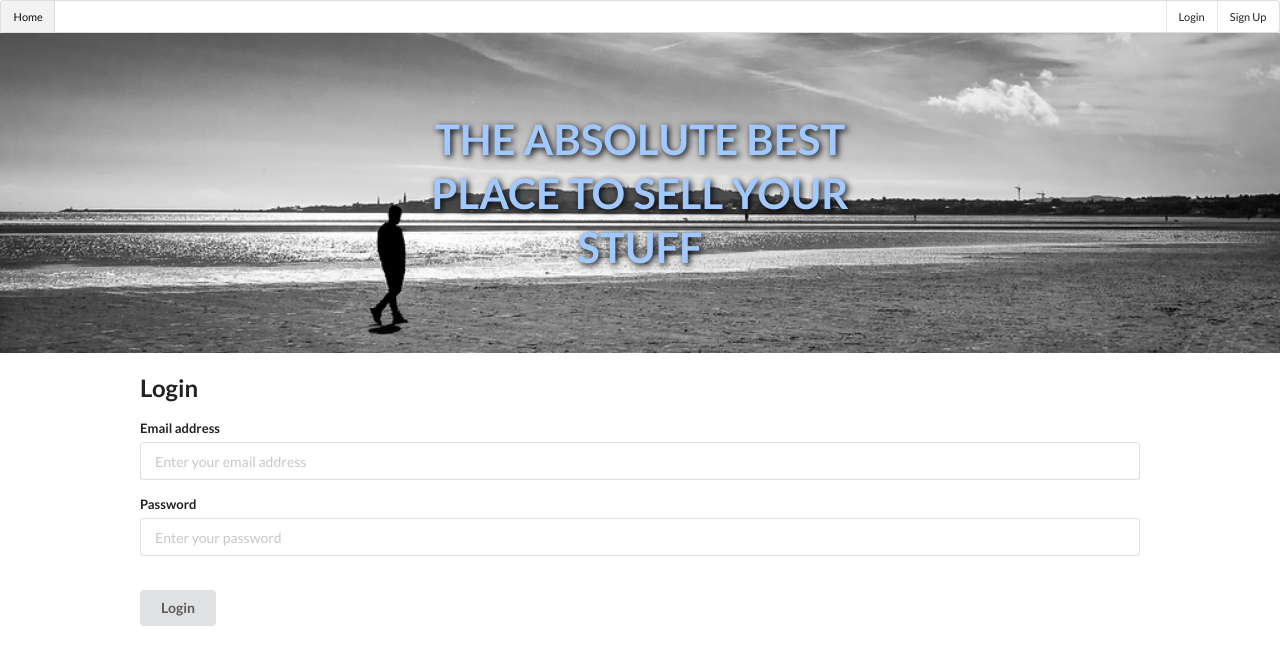
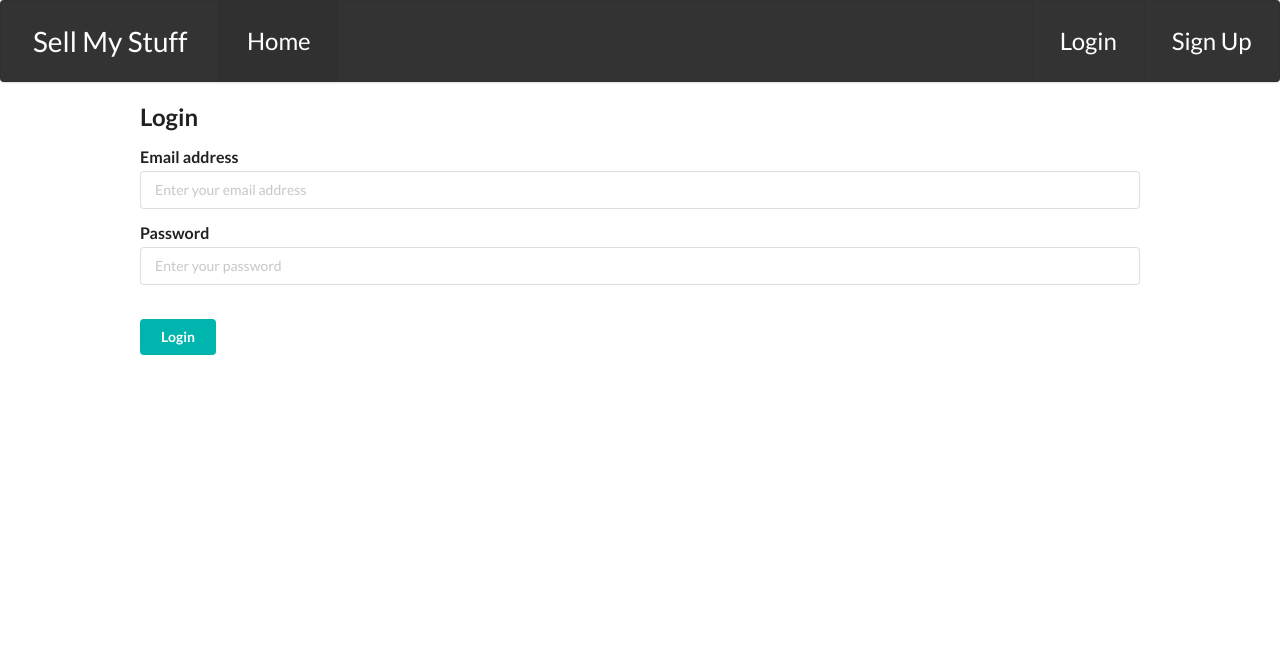
Before and after one commit to Rian-Sanjaya/sellmystuff, a React (Create React App) app: page /login in a window 1280 px wide. Shown: the top 664 px of the page. Built offline with nearby package versions, Linux system fonts and the light colour scheme.

Commit message:
styling login, allstuff, navigation, viewathing

```diff
--- a/src/components/ViewAThing.js
+++ b/src/components/ViewAThing.js
@@ -61,11 +61,12 @@ class ViewAThing extends React.Component {
       <div>
         <Navigation />
         <div className="ui container">
-          <img src={imageUrl} alt={title} style={{ maxWidth: '100%' }} />
-          <p>{title}</p>
-          <p>{price}</p>
-          <p>{description}</p>
+          <img src={imageUrl} alt={title} style={{ maxWidth: '100%', marginTop: 20 }} />
+          <h1>{title}</h1>
+          <h2 style={{ color: '#7DB5F9'}}>{`Rp. ${price}`}</h2>
+          <p style={{ fontSize: 20 }}>{description}</p>
           <button
+            className="ui primary button"
             onClick={ () => {
               return this.props.history.push({pathname: "/modifyAThing", state: {_id: _id}})
             }}
@@ -73,6 +74,7 @@ class ViewAThing extends React.Component {
             Modify
           </button>
           <button
+            className="ui red button"
             onClick={ (e) => {
               this.handleDelete(e)
             }}
--- a/src/components/allstuff.js
+++ b/src/components/allstuff.js
@@ -41,6 +41,11 @@ class AllStuff extends React.Component {
     return (
       <div>
         <Navigation />
+        <div className="hero-image" style={{ marginBottom: '20px' }}>
+          <h2 className="hero-text">
+            THE ABSOLUTE BEST PLACE TO SELL YOUR STUFF
+          </h2>
+        </div>
         <div className="ui container">
           <div className="ui centered cards">
             {
@@ -59,8 +64,8 @@ class AllStuff extends React.Component {
                         <img src={data.imageUrl} alt={data.title} style={{ height: '270px', width: '270px' }} />
                       </div>
                       <div className="content">
-                        <div className="header">{data.title}</div>
-                        <div className="meta">{data.price}</div>
+                        <div className="header" style={{ fontSize: 22, color: '#1E1E1E' }}>{data.title}</div>
+                        <div className="meta" style={{ fontSize: 16 }}>{`Rp. ${data.price}`}</div>
                       </div>
                     </div>
                   </Link>
--- a/src/components/login.js
+++ b/src/components/login.js
@@ -77,11 +77,11 @@ class Login extends React.Component {
     return (
       <div>
         <Navigation />
-        <div className="" style={{ margin: '0 auto', maxWidth: '1000px' }}>
+        <div className="" style={{ margin: '0 auto', marginTop: 20, maxWidth: '1000px' }}>
           <h2>Login</h2>
           <form className="ui form">
             <div className="field">
-              <label>Email address</label>
+              <label style={{ fontSize: 16 }}>Email address</label>
               <input
                 type="email"
                 name="email"
@@ -93,7 +93,7 @@ class Login extends React.Component {
               />
             </div>
             <div className="field">
-              <label>Password</label>
+              <label style={{ fontSize: 16 }}>Password</label>
               <input
                 type="password"
                 name="password"
@@ -105,7 +105,7 @@ class Login extends React.Component {
             </div>
             <br />
             <button
-              className="ui button"
+              className="ui teal button"
               type="submit"
               onClick={this.handleLogin}
             >
--- a/src/components/navigation.js
+++ b/src/components/navigation.js
@@ -19,32 +19,28 @@ class Navigation extends React.Component {
     if (!isAuthenticated) {
       list =
           <React.Fragment>
-            <Link to="/" className="active item">Home</Link>
+            <Link style={{ color: '#FFF' }} to="/" className="active item">Home</Link>
             <div className="right menu">
-              <Link to="/login" className="item">Login</Link>
-              <Link to="/signup" className="item">Sign Up</Link>
+              <Link style={{ color: '#FFF' }} to="/login" className="item">Login</Link>
+              <Link style={{ color: '#FFF' }} to="/signup" className="item">Sign Up</Link>
             </div>
           </React.Fragment>
     } else {
       list =
           <React.Fragment>
-            <Link to="/allStuff" className="item">All Stuff</Link>
-            <Link to="/sellAThing" className="item">Sell A Thing</Link>
+            <Link style={{ color: '#FFF' }} to="/allStuff" className="item">All Stuff</Link>
+            <Link style={{ color: '#FFF' }} to="/sellAThing" className="item">Sell A Thing</Link>
             <div className="right menu">
-              <Link to="/" onClick={this.handleLogout} className="item">Log Out</Link>
+              <Link style={{ color: '#FFF' }} to="/" onClick={this.handleLogout} className="item">Log Out</Link>
             </div>
           </React.Fragment>
     }
 
     return (
       <div>
-        <div className="ui mini menu" style={{ margin: 0 }}>
+        <div className="ui mini menu" style={{ margin: 0, fontSize: 24, backgroundColor: '#333333' }}>
+          <div style={{ fontSize: 28, color: '#FFF' }} className='item'>Sell My Stuff</div>
           {list}
-        </div>
-        <div className="hero-image" style={{ marginBottom: '20px' }}>
-          <h2 className="hero-text">
-            THE ABSOLUTE BEST PLACE TO SELL YOUR STUFF
-          </h2>
         </div>
       </div>
     );
```
